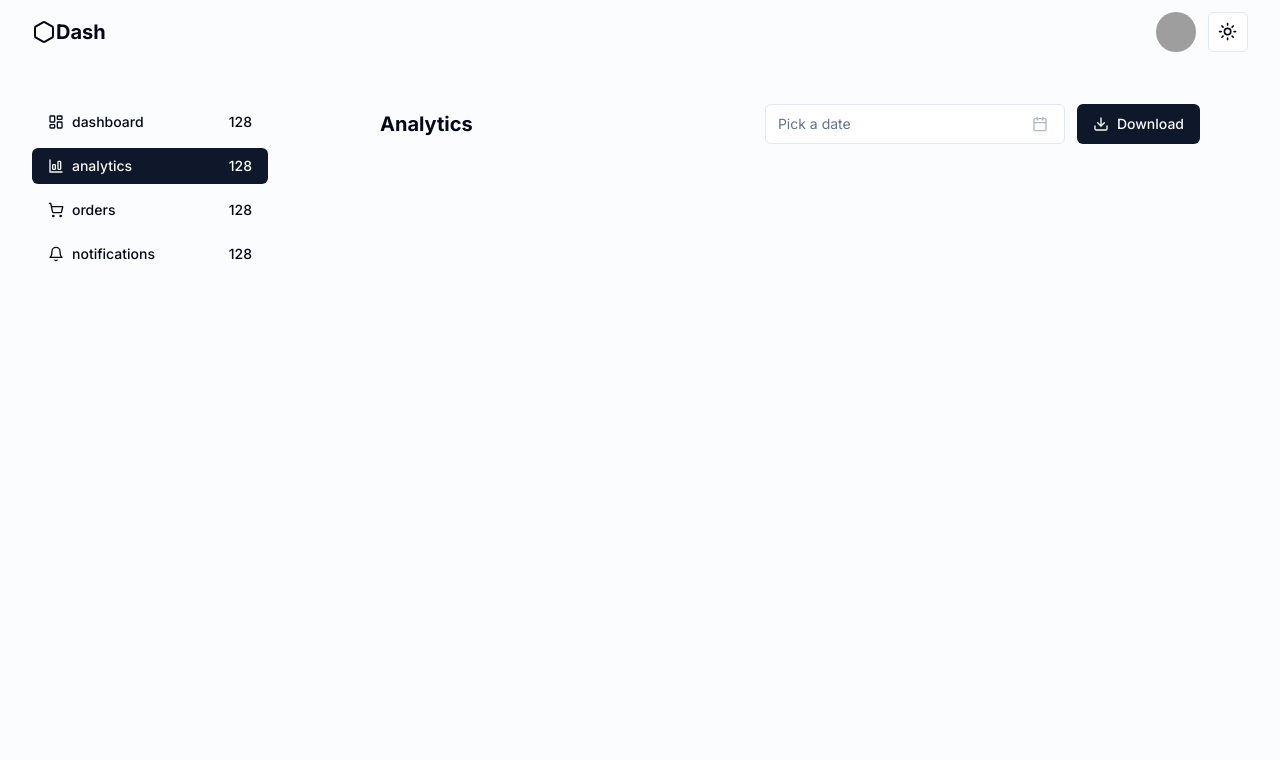
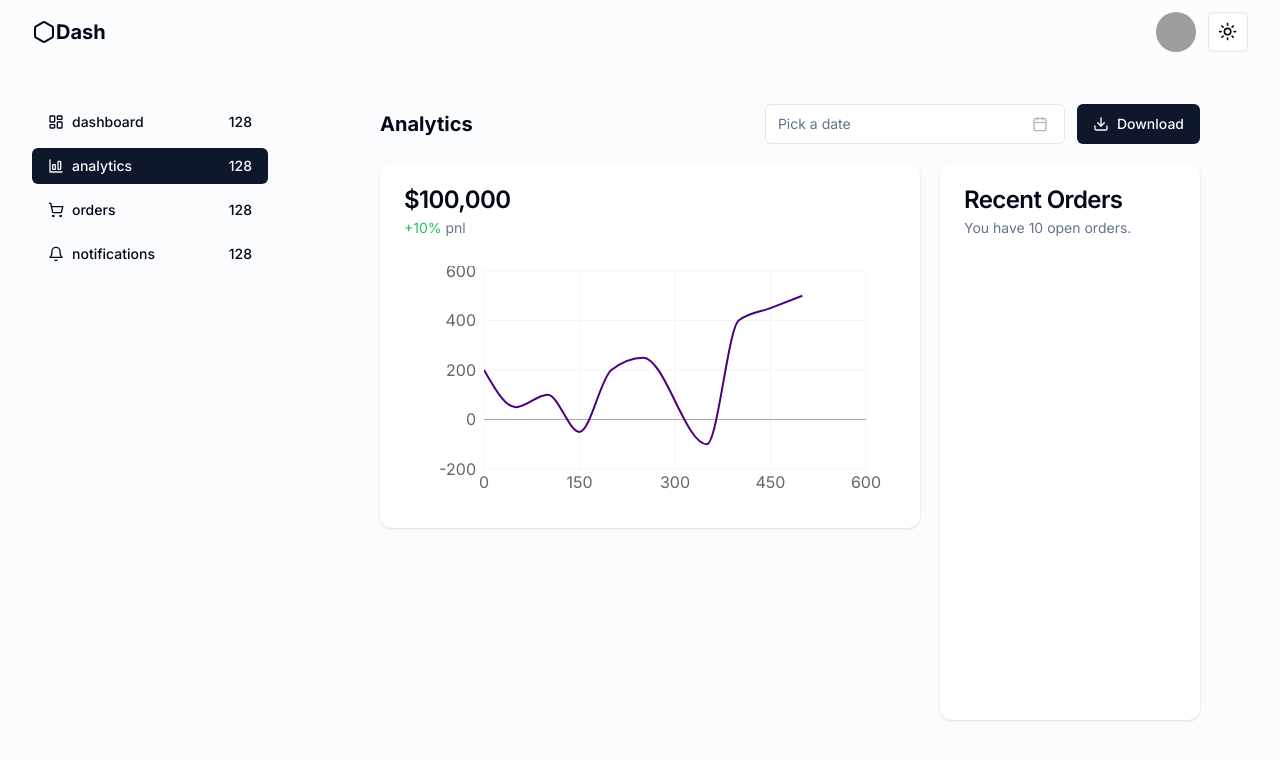
Before and after one commit to SajjadKiani/dashboard-ui, a Next.js app: page /analytics in a window 1280 px wide. Shown: the top 760 px of the page. Built offline with nearby package versions, Linux system fonts and the light colour scheme; grey boxes are pictures that could not be loaded.

Commit message:
initial analyse page

```diff
--- a/src/app/(dashboard)/analytics/page.js
+++ b/src/app/(dashboard)/analytics/page.js
@@ -1,11 +1,45 @@
+import MyProfitChart from "@/components/common/MyProfitChart"
 import Toolbar from "@/components/common/Toolbar"
+import { Card, CardContent, CardHeader, CardTitle, CardDescription } from "@/components/ui/card"
 
 export default function Page () {
 
     return (
-        <>
+        <div className="flex flex-col gap-5 h-full">
             <Toolbar title={'Analytics'} />
-        </>
+
+            <div className="flex-1 grid grid-cols-3 grid-rows-3 gap-5">
+
+                <div className="col-span-2 row-span-2">
+                    <Card className="flex flex-col gap-1">
+                        <CardHeader className="">
+                            <CardTitle>$100,000</CardTitle>
+                            <CardDescription>
+                                <span className="text-green-500">+10%</span> pnl
+                            </CardDescription>
+                        </CardHeader>
+                        <CardContent className="flex-1">
+                            <MyProfitChart />
+                        </CardContent>
+                    </Card>
+                </div>
+
+                <div className="col-span-1 row-span-3">
+                    <Card className="space-y-8">
+                        <CardHeader className="pb-1">
+                            <CardTitle>Recent Orders</CardTitle>
+                            <CardDescription>
+                                You have 10 open orders.
+                            </CardDescription>
+                        </CardHeader>
+                        <CardContent>
+
+                        </CardContent>
+                    </Card>
+                </div>
+
+            </div>
+        </div>
     )
 
 }
--- a/src/app/(dashboard)/page.js
+++ b/src/app/(dashboard)/page.js
@@ -26,10 +26,10 @@ function CardComponent (params) {
 export default function Page () {
 
     return (
-        <>
+        <div className="flex flex-col gap-5">
             <Toolbar title={'Dashboard'} />
 
-            <div className="grid grid-cols-4 grid-rows-3 gap-5 mt-5">
+            <div className="grid grid-cols-4 grid-rows-3 gap-5">
                 <div className="col-span-1 row-span-1">
                     <CardComponent
                         title="Sales"
@@ -102,7 +102,7 @@ export default function Page () {
                     </Card>
                 </div>
             </div>
-        </>
+        </div>
     )
 
 }
--- /dev/null
+++ b/src/components/common/MyProfitChart.jsx
@@ -0,0 +1,117 @@
+"use client"
+import React from 'react';
+import { CartesianGrid, Line, LineChart, ReferenceLine, ResponsiveContainer, XAxis, YAxis, } from 'recharts';
+
+const data = [
+  {
+    x: 0,
+    y: 200,
+  },
+  {
+    x: 50,
+    y: 50,
+  },
+  {
+    x: 100,
+    y: 100,
+  },
+  {
+    x: 150,
+    y: -50,
+  },
+  {
+    x: 200,
+    y: 200,
+  },
+  {
+    x: 250,
+    y: 250,
+  },
+  {
+    x: 350,
+    y: -100,
+  },
+  {
+    x: 400,
+    y: 400,
+  },
+  {
+    x: 450,
+    y: 450,
+  },
+  {
+    x: 500,
+    y: 500,
+  },
+];
+
+const minX = Math.min(...data.map((d) => d.x));
+const minY = Math.min(...data.map((d) => d.y));
+
+const getGradientStops = (y) => (y < 0 ? ['red', 'orange'] : ['green', 'lime'])
+
+export default function MyProfitChart () {
+
+    return (
+      <ResponsiveContainer width="100%" height="100%">
+        <LineChart
+          width={500}
+          height={300}
+          margin={{
+            top: 5,
+            right: 30,
+            left: 20,
+            bottom: 5,
+          }}
+        >
+          <CartesianGrid stroke="#f5f5f5" />
+
+          <YAxis
+            dataKey="y"
+            domain={['auto', 'auto']}
+            type="number"
+            interval={0}
+            tickLine={false}
+            axisLine={false}
+            allowDataOverflow={true}
+            strokeWidth={minX < 0 ? 0 : 1}
+          />
+
+          <XAxis
+            dataKey="x"
+            domain={['auto', 'auto']}
+            interval={0}
+            type="number"
+            allowDataOverflow={true}
+            strokeWidth={minY < 0 ? 0 : 1}
+          />
+
+          {minY < 0 && (
+            <ReferenceLine
+              y={0}
+              stroke="gray"
+              strokeWidth={1}
+              strokeOpacity={0.65}
+            />
+          )}
+          {minX < 0 && (
+            <ReferenceLine
+              x={0}
+              stroke="gray"
+              strokeWidth={1    }
+              strokeOpacity={0.65}
+            />
+          )}
+
+          <Line
+            strokeWidth={2}
+            dot={false}
+            data={data}
+            type="monotone"
+            dataKey="y"
+            stroke={`indigo`}
+          />
+        </LineChart>
+      </ResponsiveContainer>
+    );
+}
```
